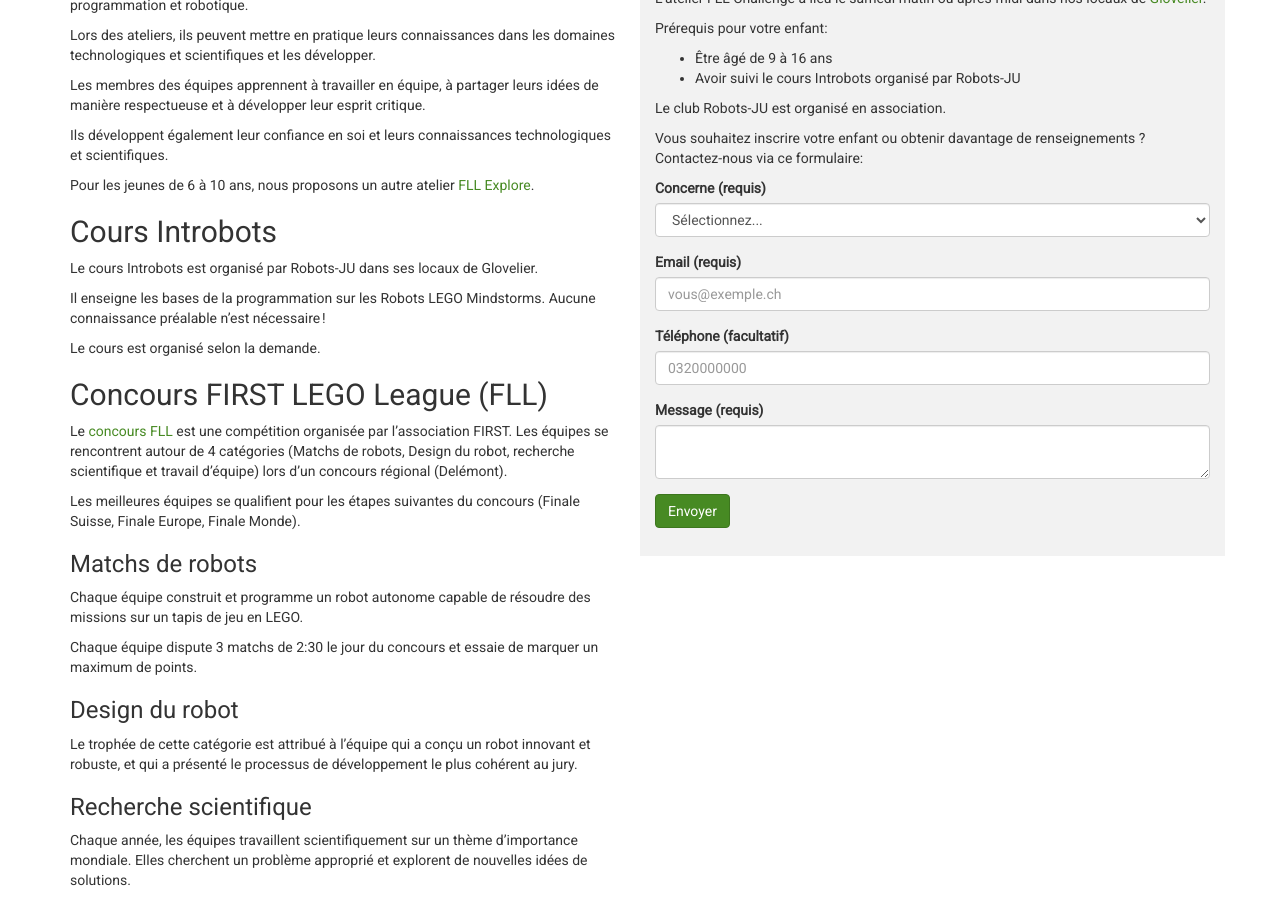
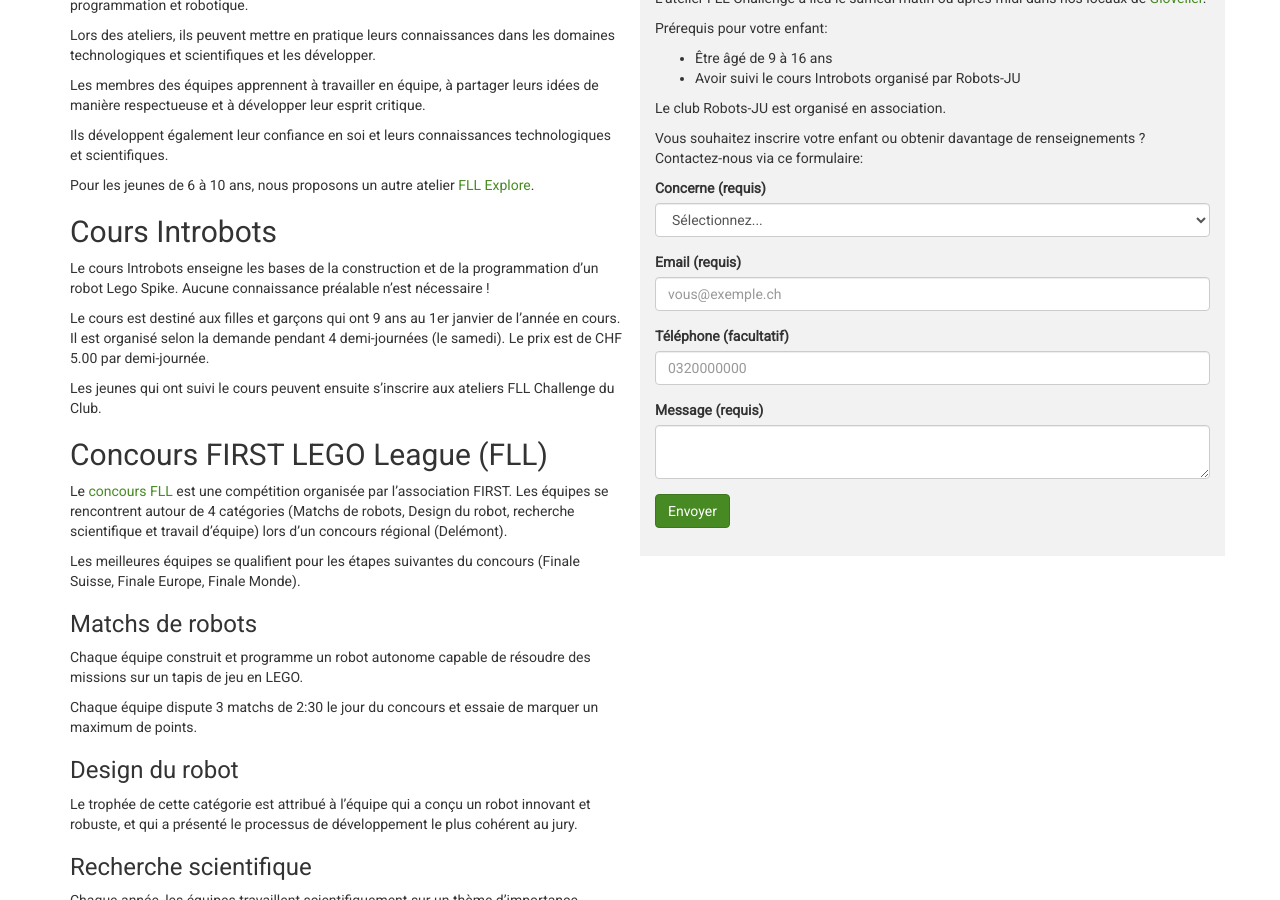
Before and after one commit to robots-ju/robots-ju.ch, a Jekyll site: the page built from ateliers-fll.md, in a window 1280 px wide and 900 px high, scrolled down 521 px. Built offline with Jekyll 4.4.1, drawn with Linux system fonts in a browser that asks for light colours; comment, search, counter and statistics services are not loaded.

Commit message:
Update ateliers-fll.md : modifications Introbots

```diff
--- a/ateliers-fll.md
+++ b/ateliers-fll.md
@@ -20,12 +20,11 @@ Pour les jeunes de 6 à 10 ans, nous proposons un autre atelier [FLL Explore](/a
 
 ## Cours Introbots
 
-Le cours Introbots est organisé par Robots-JU dans ses locaux de Glovelier.
+Le cours Introbots enseigne les bases de la construction et de la programmation d’un robot Lego Spike. Aucune connaissance préalable n’est nécessaire !
 
-Il enseigne les bases de la programmation sur les Robots LEGO Mindstorms.
-Aucune connaissance préalable n'est nécessaire !
+Le cours est destiné aux filles et garçons qui ont 9 ans au 1er janvier de l’année en cours. Il est organisé selon la demande pendant 4 demi-journées (le samedi). Le prix est de CHF 5.00 par demi-journée.
 
-Le cours est organisé selon la demande.
+Les jeunes qui ont suivi le cours peuvent ensuite s’inscrire aux ateliers FLL Challenge du Club.
 
 ## Concours FIRST LEGO League (FLL)
 
```
